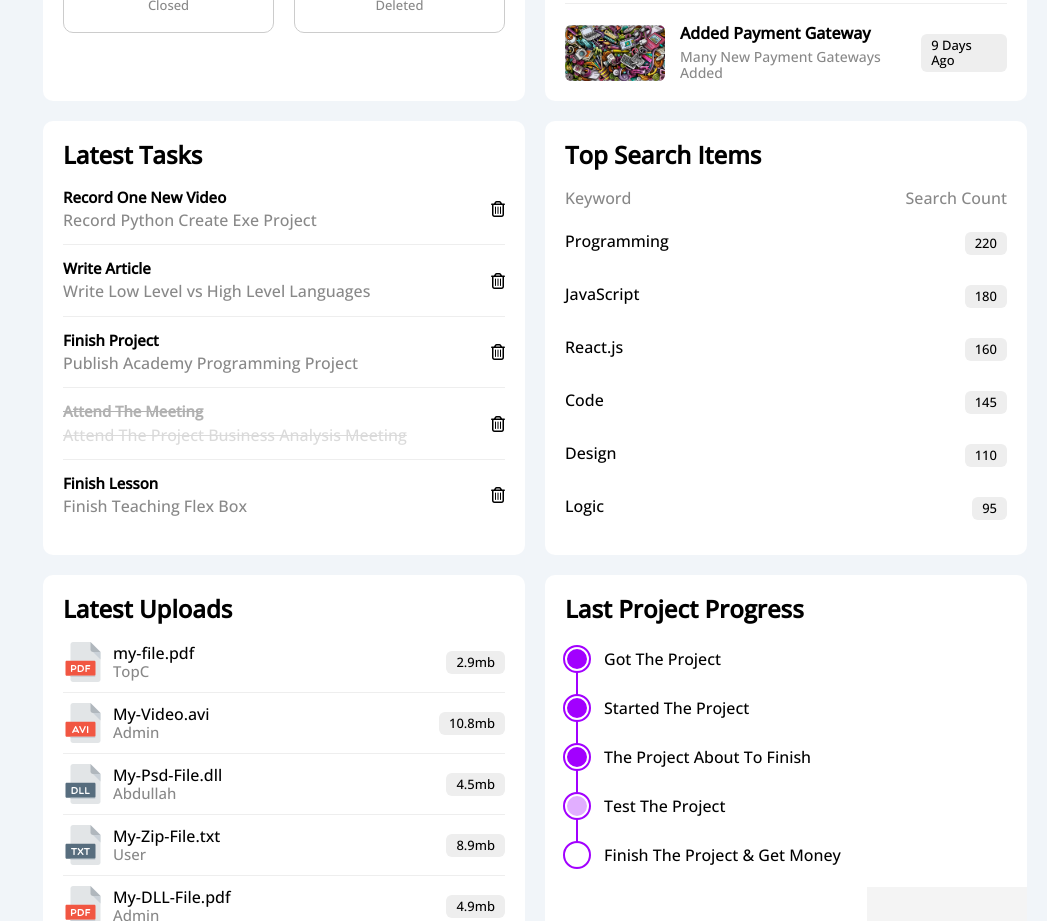
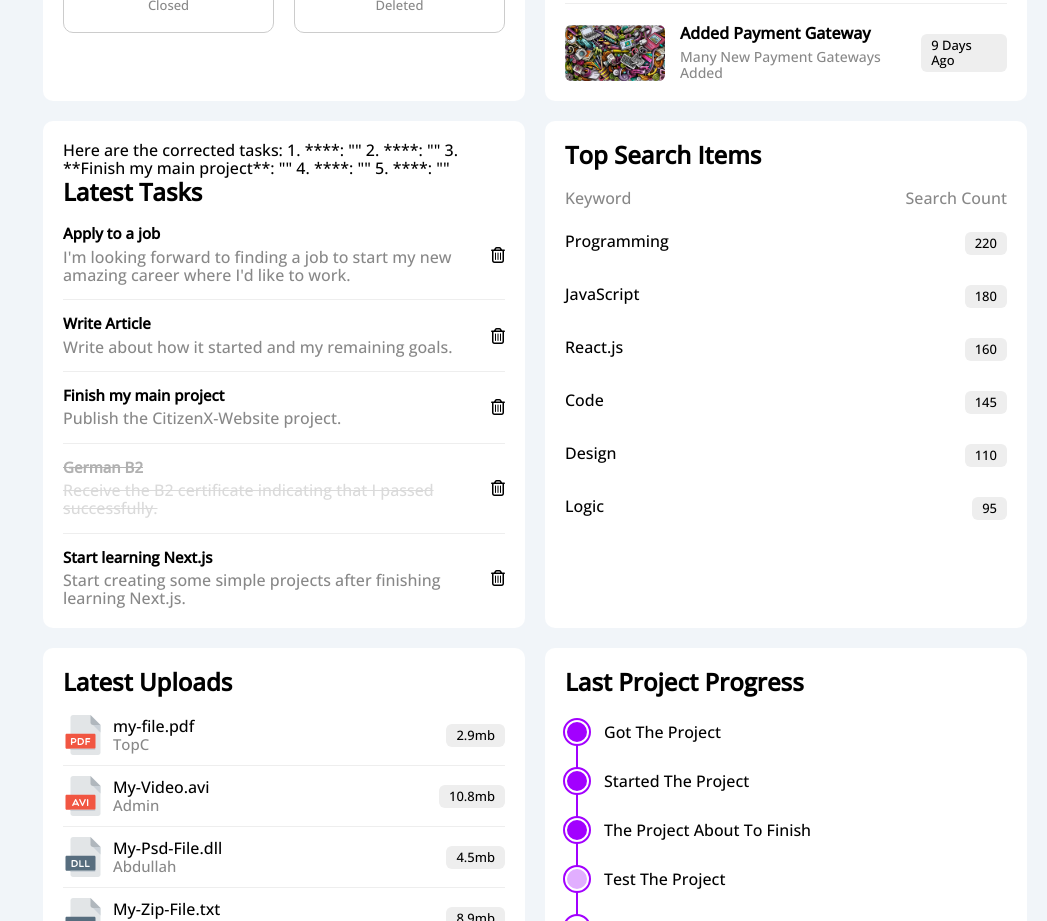
Before and after one commit to Abdullahciti/CitizenX-Website, a React (Create React App) app: page / in a window 1280 px wide. Shown: the part 860-1781 px from the top of the page, without its empty margins (233-1280 px from the left). Built offline with nearby package versions, Linux system fonts and the light colour scheme; grey boxes are pictures that could not be loaded; a web font is replaced by a local one.

Commit message:
my tasks have been modified

```diff
--- a/src/components/content/widgets/dashboard/Tasks.js
+++ b/src/components/content/widgets/dashboard/Tasks.js
@@ -1,41 +1,52 @@
 const Tasks = () => {
   return (
     <div className="tasks p-20 bg-white rad-10">
+      Here are the corrected tasks:
+
+1. ****: ""
+
+2. ****: ""
+
+3. **Finish my main project**: ""
+
+4. ****: ""
+
+5. ****: ""
       <h2 className="mt-0 mb-20">Latest Tasks</h2>
       <div className="task-row between-flex">
         <div className="info">
-          <h3 className="mt-0 mb-5 fs-15">Record One New Video</h3>
-          <p className="m-0 c-grey">Record Python Create Exe Project</p>
+          <h3 className="mt-0 mb-5 fs-15">Apply to a job</h3>
+          <p className="m-0 c-grey">I'm looking forward to finding a job to start my new amazing career where I'd like to work.</p>
         </div>
         <i className="fa-regular fa-trash-can delete"></i>
       </div>
       <div className="task-row between-flex">
         <div className="info">
           <h3 className="mt-0 mb-5 fs-15">Write Article</h3>
-          <p className="m-0 c-grey">Write Low Level vs High Level Languages</p>
+          <p className="m-0 c-grey">Write about how it started and my remaining goals.</p>
         </div>
         <i className="fa-regular fa-trash-can delete"></i>
       </div>
       <div className="task-row between-flex">
         <div className="info">
-          <h3 className="mt-0 mb-5 fs-15">Finish Project</h3>
-          <p className="m-0 c-grey">Publish Academy Programming Project</p>
+          <h3 className="mt-0 mb-5 fs-15">Finish my main project</h3>
+          <p className="m-0 c-grey">Publish the CitizenX-Website project.</p>
         </div>
         <i className="fa-regular fa-trash-can delete"></i>
       </div>
       <div className="task-row between-flex done">
         <div className="info">
-          <h3 className="mt-0 mb-5 fs-15">Attend The Meeting</h3>
+          <h3 className="mt-0 mb-5 fs-15">German B2</h3>
           <p className="m-0 c-grey">
-            Attend The Project Business Analysis Meeting
+          Receive the B2 certificate indicating that I passed successfully.
           </p>
         </div>
         <i className="fa-regular fa-trash-can delete"></i>
       </div>
       <div className="task-row between-flex">
         <div className="info">
-          <h3 className="mt-0 mb-5 fs-15">Finish Lesson</h3>
-          <p className="m-0 c-grey">Finish Teaching Flex Box</p>
+          <h3 className="mt-0 mb-5 fs-15">Start learning Next.js</h3>
+          <p className="m-0 c-grey">Start creating some simple projects after finishing learning Next.js.</p>
         </div>
         <i className="fa-regular fa-trash-can delete"></i>
       </div>
```
